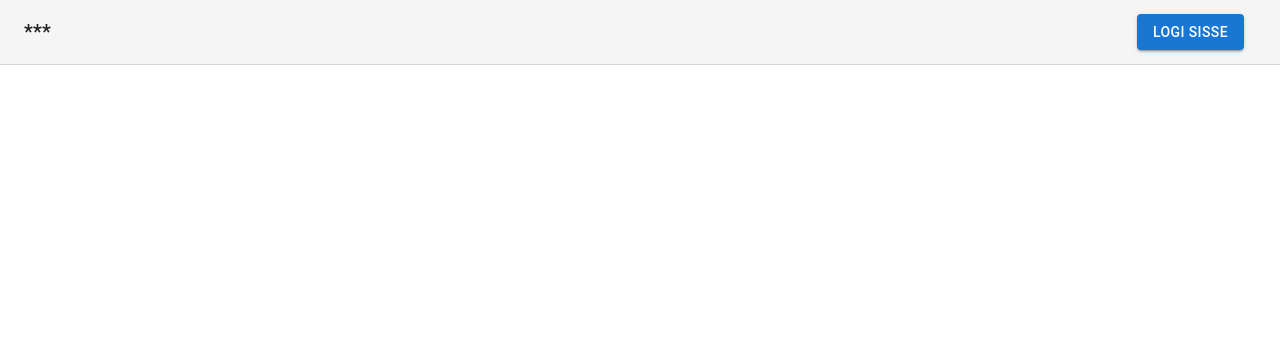
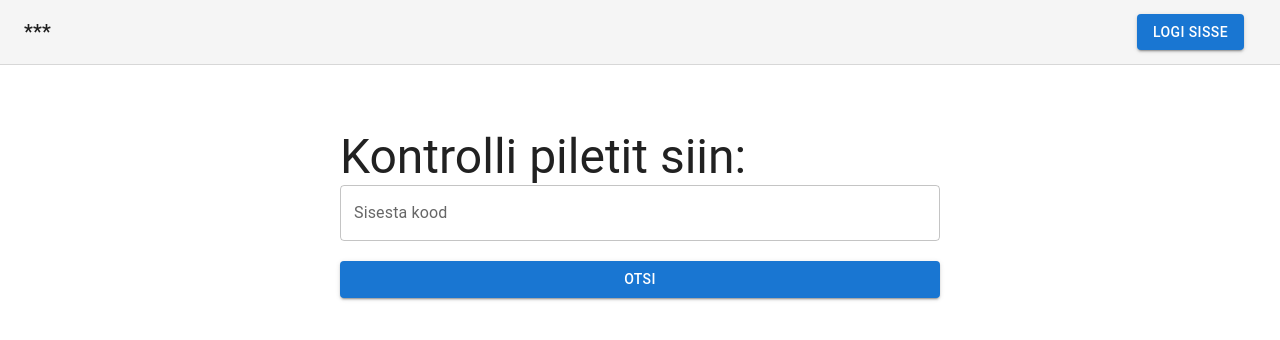
Before and after one commit to Rbr4t/PiletASI, a React (Vite) app in the folder frontend/: page /valideeri in a window 1280 px wide. Shown: the top 340 px of the page. Built offline with nearby package versions, Linux system fonts and the light colour scheme; the HTML template or start-up script is replaced by a standard one.

Commit message:
pileti kontrollimise leht

```diff
--- a/frontend/src/lehed/AdminLeht.jsx
+++ b/frontend/src/lehed/AdminLeht.jsx
@@ -1,6 +1,7 @@
 import Päis from "./komponendid/Päis"
 import { createTheme, ThemeProvider } from '@mui/material/styles';
-import { GlobalStyles, CssBaseline, Container } from "@mui/material";
+import { GlobalStyles, CssBaseline, Container, TextField, Button, Typography } from "@mui/material";
+import { useState } from "react";
 
 export default function AdminLeht() {
     const defaultTheme = createTheme();
@@ -17,10 +18,7 @@ export default function AdminLeht() {
 
 
 
-
-
             </Container>
-
 
             </ThemeProvider>
         </>
--- a/frontend/src/lehed/OstaPilet.jsx
+++ b/frontend/src/lehed/OstaPilet.jsx
@@ -38,7 +38,7 @@ export default function OstaPilet() {
     console.log(formAndmed);
     // Clear form fields after submission
     setFormAndmed({
-        algus: '',
+      algus: '',
       lastName: '',
       email: '',
       phoneNumber: '',
@@ -51,6 +51,7 @@ export default function OstaPilet() {
       <CssBaseline />
 
       <Päis />
+      <br></br>
 
       <Container disableGutters maxWidth="md" component="main" sx={{ pt: 8, pb: 6 }} >
 
--- a/frontend/src/lehed/ValideeriPilet.jsx
+++ b/frontend/src/lehed/ValideeriPilet.jsx
@@ -1,10 +1,22 @@
 import Päis from "./komponendid/Päis"
-import { GlobalStyles, CssBaseline, Container,  } from "@mui/material"
-import { createTheme, ThemeProvider } from '@mui/material/styles';
-
+import { GlobalStyles, CssBaseline, Container, TextField, Button, Typography, Grid } from "@mui/material"
+import { createTheme, ThemeProvider} from '@mui/material/styles';
+import { useState } from "react";
 
 export default function ValideeriPilet() {
     const defaultTheme = createTheme();
+    const [kood, setKood] = useState('');
+    const [andmed, setAndmed] = useState(null);
+    const [error, setError] = useState(null);
+
+    const handleChange = (event) => {
+        setKood(event.target.value);
+    };
+
+    const handleSubmit = (event) => {
+        event.preventDefault();
+        // fetchData();
+      };
 
     return (
         <>
@@ -15,6 +27,26 @@ export default function ValideeriPilet() {
                 <Päis />
 
                 <Container disableGutters maxWidth="sm" component="main" sx={{ pt: 8, pb: 6 }}>
+                    <Typography variant="h3">Kontrolli piletit siin: </Typography>
+                    <Grid container direction="column">
+                        <TextField
+                            label="Sisesta kood"
+                            variant="outlined"
+                            value={kood}
+                            onChange={handleChange}
+                            style={{ marginBottom: '20px' }}
+                        />
+                        <Button variant="contained" onClick={handleSubmit}>
+                            Otsi
+                        </Button>
+                        {error && <Typography variant="body1" color="error">Error: {error}</Typography>}
+                        {andmed && (
+                            <div>
+                            <Typography variant="h6" gutterBottom>Data:</Typography>
+
+                            </div>
+                        )}
+                    </Grid>
 
                 </Container>
 
```
